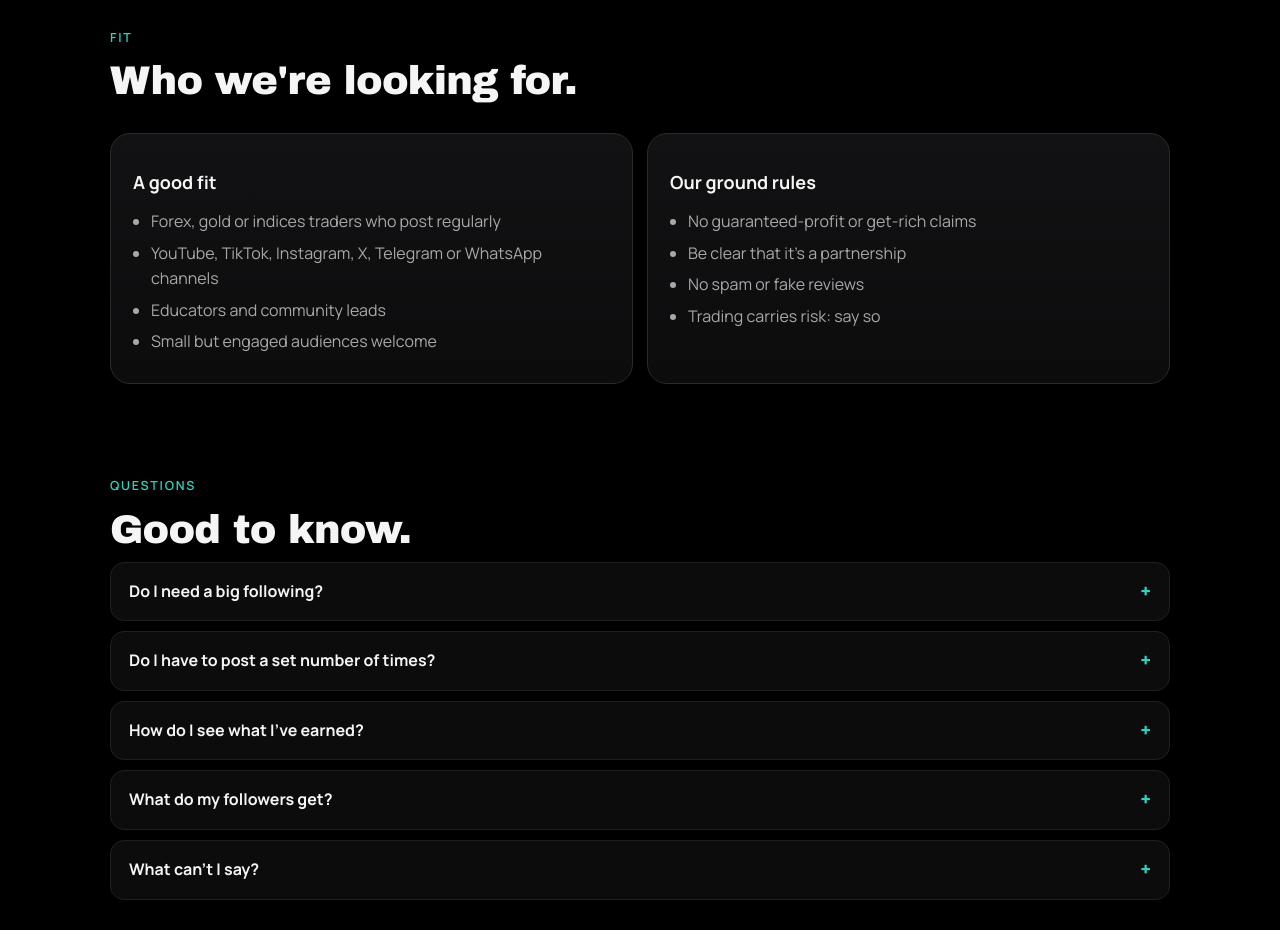
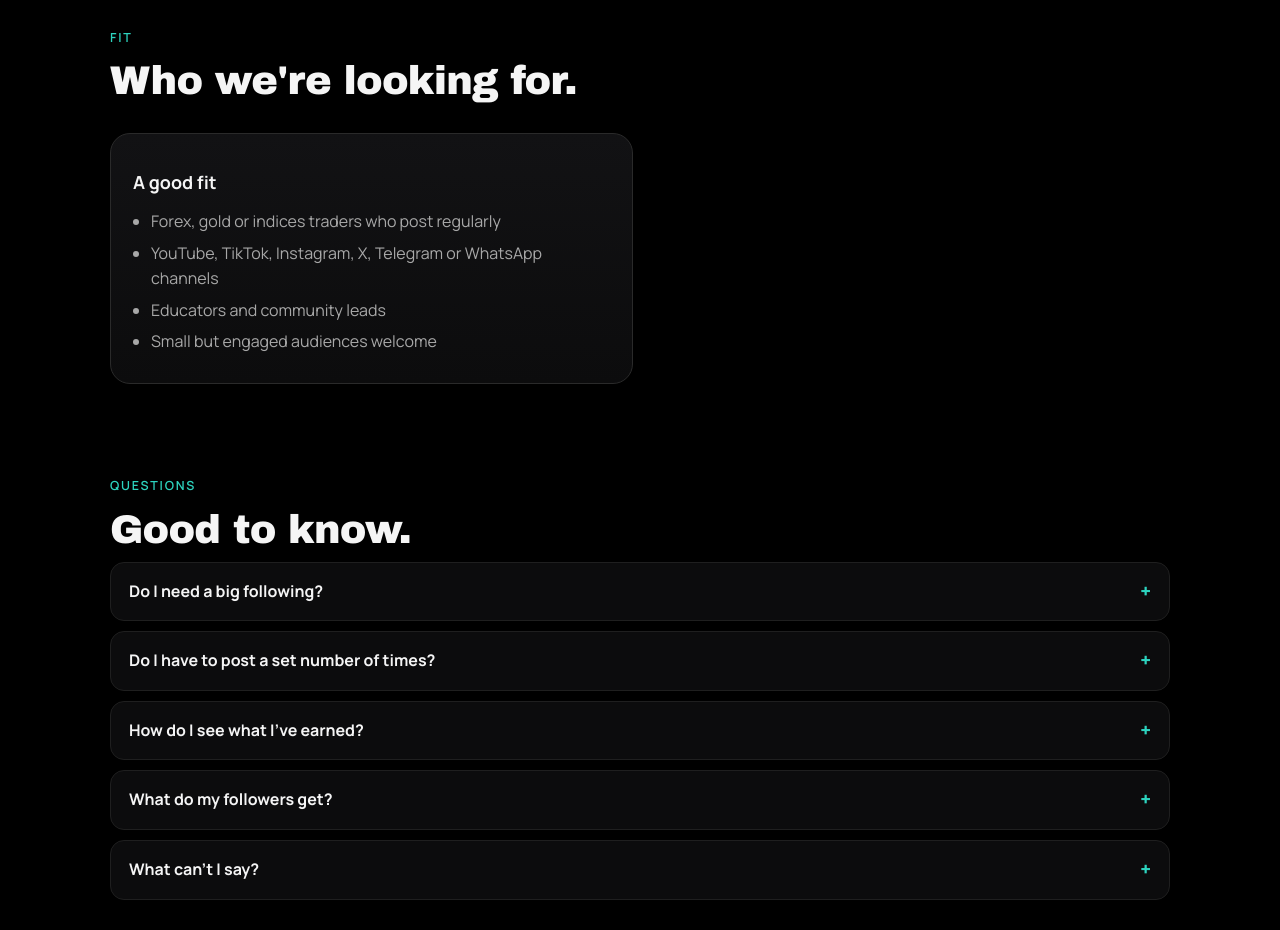
Before and after one commit to Chiagozielam/fxlens_website, a plain HTML site: page creators/index.html in a window 1280 px wide. Shown: the part 2420-3350 px from the top of the page. Drawn offline with Linux system fonts and the light colour scheme; a web font is replaced by a local one.

Commit message:
Creators page: remove ground rules card
Co-Authored-By: Claude Opus 5.5 <noreply@anthropic.com>

```diff
--- a/creators/index.html
+++ b/creators/index.html
@@ -204,7 +204,6 @@
       <h2>Who we're looking for.</h2>
       <div class="fit">
         <div class="card"><h3>A good fit</h3><ul><li>Forex, gold or indices traders who post regularly</li><li>YouTube, TikTok, Instagram, X, Telegram or WhatsApp channels</li><li>Educators and community leads</li><li>Small but engaged audiences welcome</li></ul></div>
-        <div class="card"><h3>Our ground rules</h3><ul><li>No guaranteed-profit or get-rich claims</li><li>Be clear that it's a partnership</li><li>No spam or fake reviews</li><li>Trading carries risk: say so</li></ul></div>
       </div>
     </div></section>
 
```
